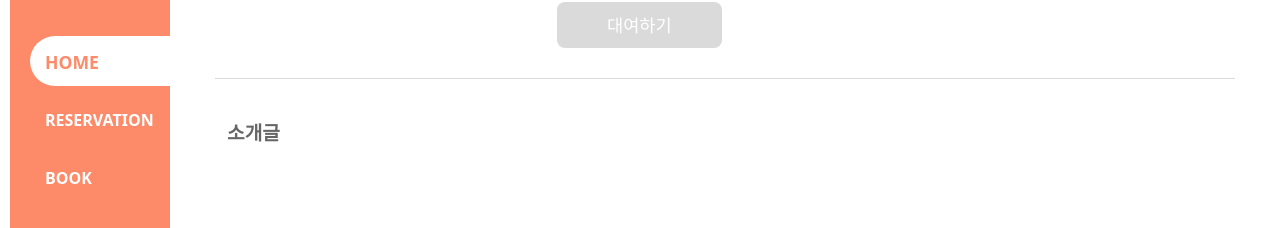
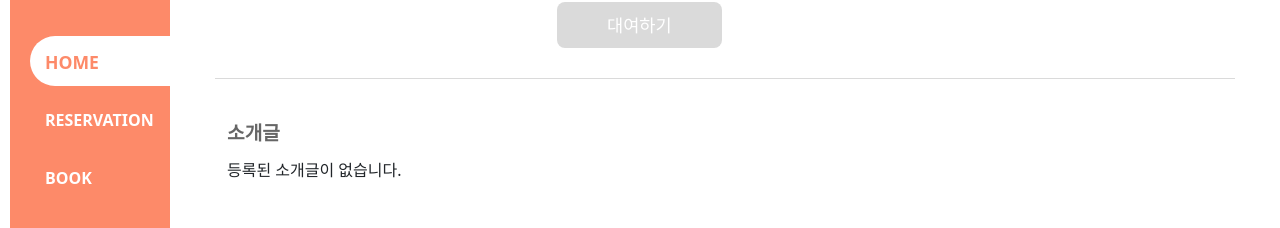
Before and after one commit to beanbeeean/TEAM4-FINAL-REACT, a React (Create React App) app: page /checkout_books/1 in a window 1280 px wide. Shown: the part 181-409 px from the top of the page. Built offline with nearby package versions, Linux system fonts and the light colour scheme.

Commit message:
[TF-36] 도서 상세 정보 조회

```diff
--- a/src/user/pages/book/CheckoutDetail.jsx
+++ b/src/user/pages/book/CheckoutDetail.jsx
@@ -90,7 +90,12 @@ const CheckoutDetail = () => {
       {detailBook[0] !== null && (
         <Row>
           <div className={styles.description}>소개글</div>
-          <div>{detailBook[0].b_description}</div>
+
+          {detailBook[0].b_description == "" ? (
+            <div>등록된 소개글이 없습니다. </div>
+          ) : (
+            <div>{detailBook[0].b_description}</div>
+          )}
         </Row>
       )}
     </Container>
```
